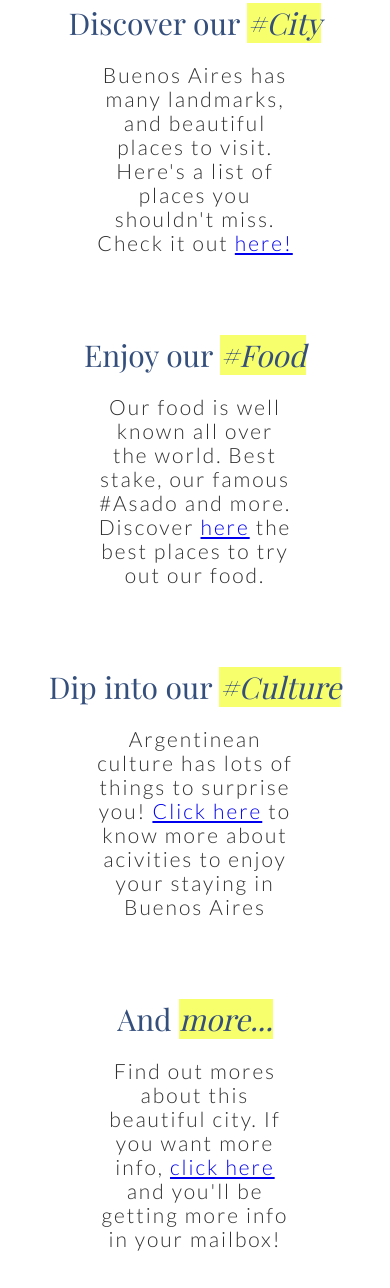
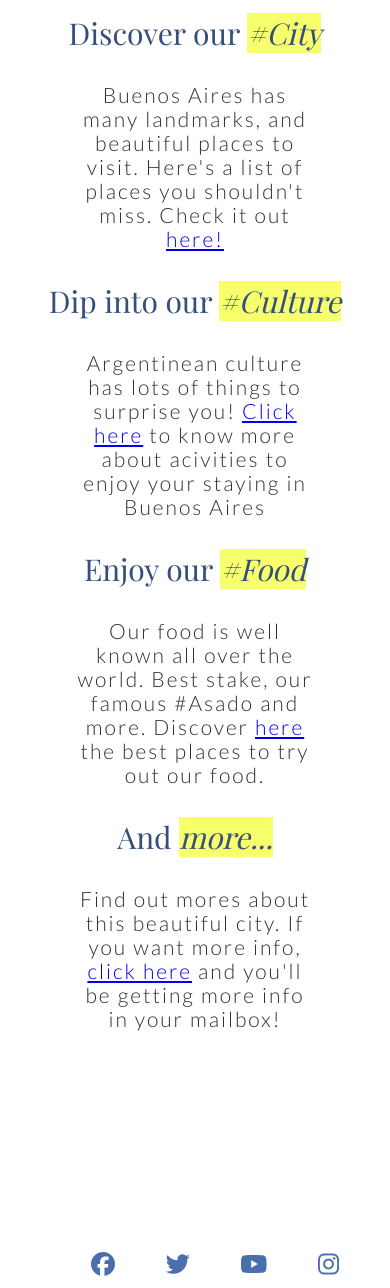
Before and after one commit to ekrasutzky/Buenos-Aires-P1, a plain HTML site: page index.html in a window 390 px wide. Shown: the part 712-2000 px from the top of the page. Drawn offline with nearby package versions, Linux system fonts and the light colour scheme; a web font is replaced by a local one.

Commit message:
fix responsive screen

```diff
--- a/index.html
+++ b/index.html
@@ -42,44 +42,38 @@
 
     </section>
     <section id="activities">
-        <div id="left-about">
-            <div class="left-about-heading">
+
+        <div class="div-inner-container">
+                <div>
                     <h3>Discover our <span> <em>#City</em> </span></h3>
                 <hr>
                 <p>Buenos Aires has many landmarks, and beautiful places to visit. Here's a list of places you shouldn't
                     miss. Check it out <a href="city.html">here!</a> </p>
 
                 </div>
-
-
-            <div class="left-about-heading">
-                <h3>Enjoy our <span><em> #Food</em></span> </h3>
-                <hr>
-                <p>Our food is well known all over the world. Best stake, our famous #Asado and more. Discover <a
-                        href="food.html"> here</a> the best places to try out our food.</p>
-            </div>
-        </div>
-
-
-        <div id="right-about">
-            <div class="right-about-heading">
+                <div>
                     <h3> Dip into our <span><em>#Culture</em> </span> </h3>
                 <hr>
                 <p>Argentinean culture has lots of things to surprise you! <a href="culture.html">Click here</a> to
                     know
                     more about acivities to enjoy your staying in Buenos Aires</p>
                 </div>
+        </div>
 
-
-            <div class="right-about-heading">
+            <div class="div-inner-container">
+                <div>
+                    <h3>Enjoy our <span><em> #Food</em></span> </h3>
+                <hr>
+                <p>Our food is well known all over the world. Best stake, our famous #Asado and more. Discover <a
+                        href="food.html"> here</a> the best places to try out our food.</p>
+                </div>
+                <div>
                     <h3>And <span><em> more...</em></span> </h3>
                 <hr>
                 <p>Find out mores about this beautiful city. If you want more info, <a href="newsletter.html">click
                         here</a> and you'll be getting more info in your mailbox!</p>
                 </div>
-
             </div>
-
 
 
     </section>
```
Lines whose indentation alone changed are shown as unchanged.
